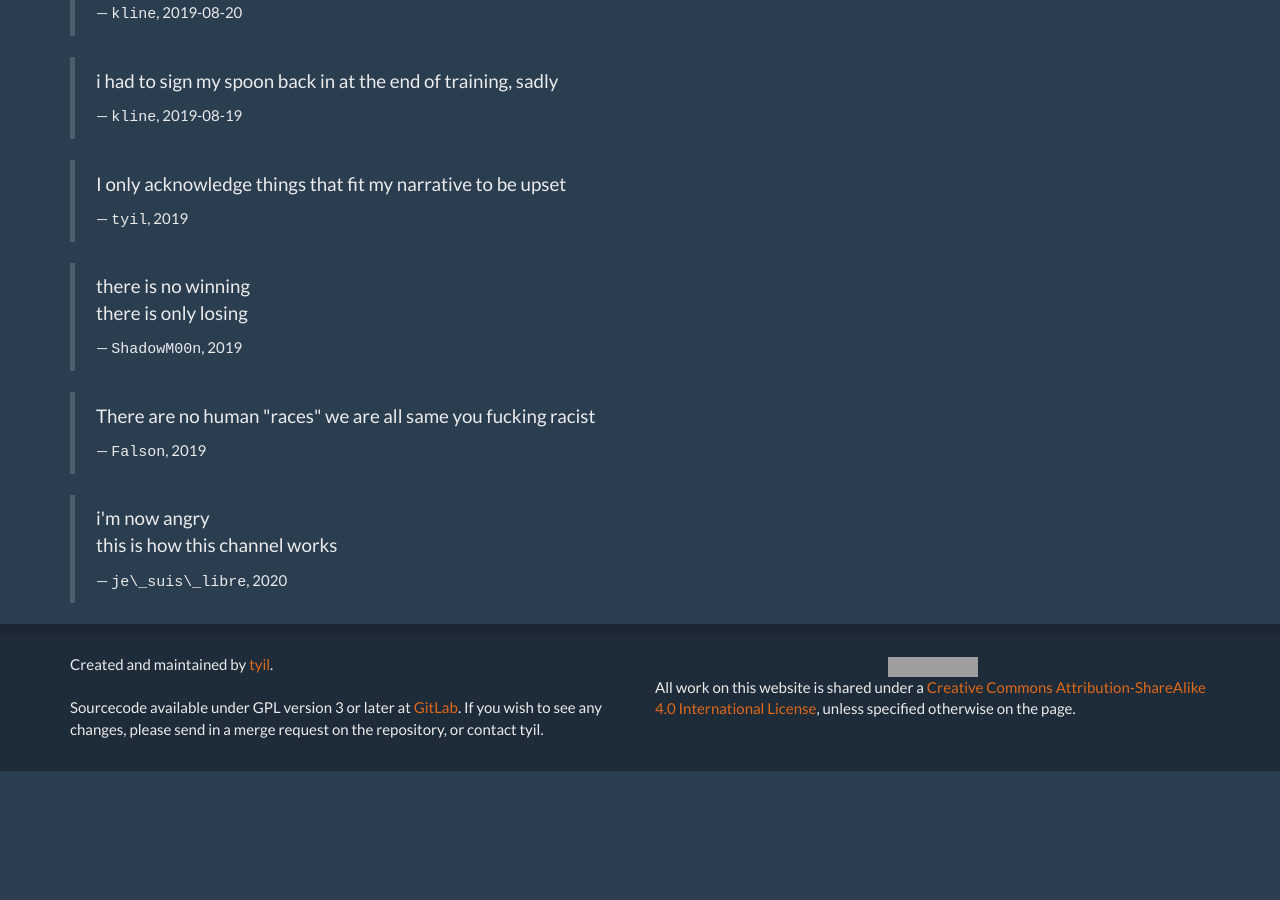
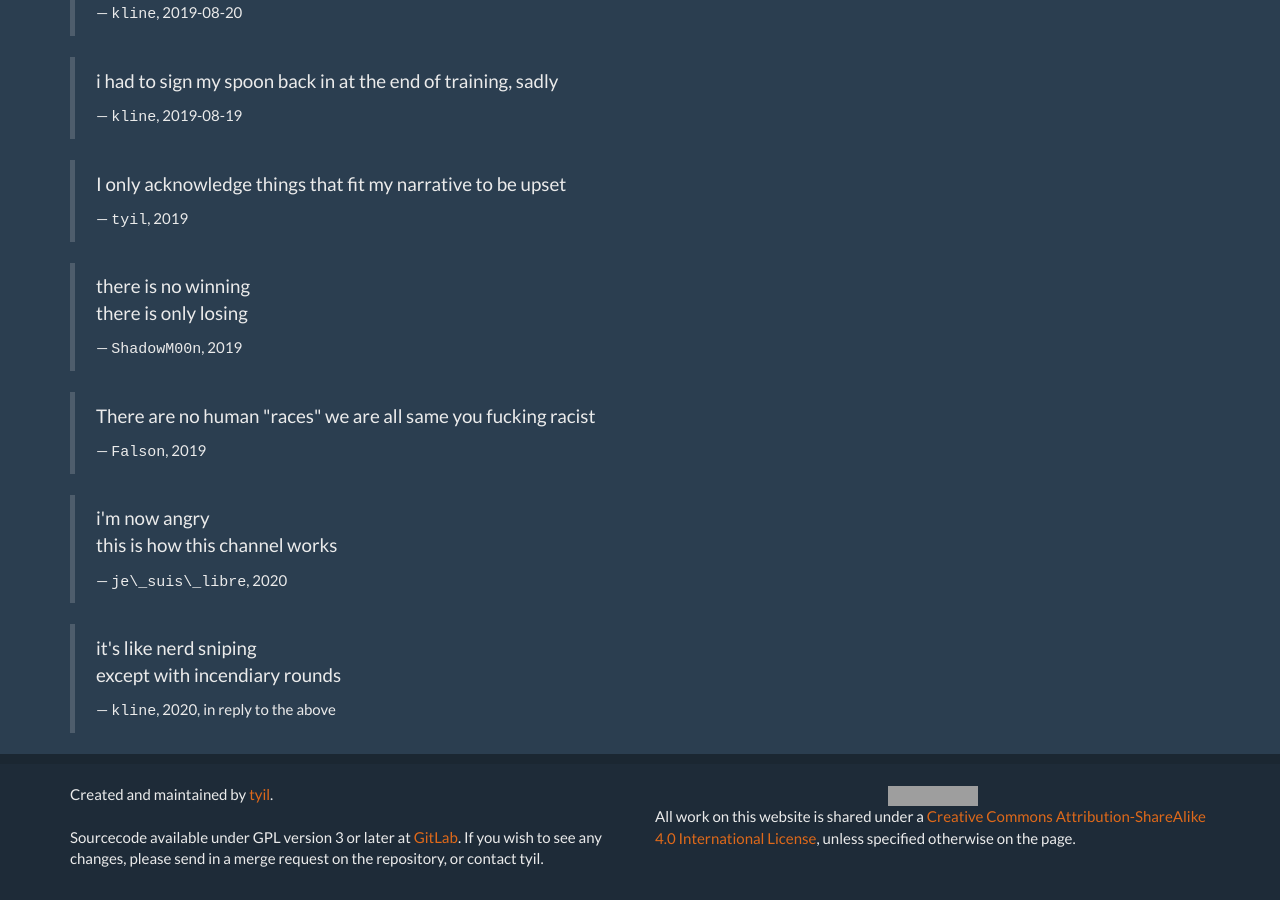
Before and after one commit to scriptkitties/fglt, a Jekyll site: the page built from irc.md, in a window 1280 px wide and 900 px high, scrolled down 598 px. Built offline with Jekyll 4.4.1, drawn with Linux system fonts in a browser that asks for light colours; Markdown is read by kramdown in place of the engine named in the settings; before the commit the page ends 1369 px from its top, so only the background shows below that; grey boxes are pictures that could not be loaded.

Commit message:
Add a kline quote about incendiary ammunition

```diff
--- a/irc.md
+++ b/irc.md
@@ -55,3 +55,9 @@ connect to the IRC network.
   this is how this channel works</p>
   <footer><tt>je\_suis\_libre</tt>, 2020</footer>
 </blockquote>
+
+<blockquote>
+  <p>it's like nerd sniping<br>
+  except with incendiary rounds</p>
+  <footer><tt>kline</tt>, 2020, in reply to the above</footer>
+</blockquote>
```
